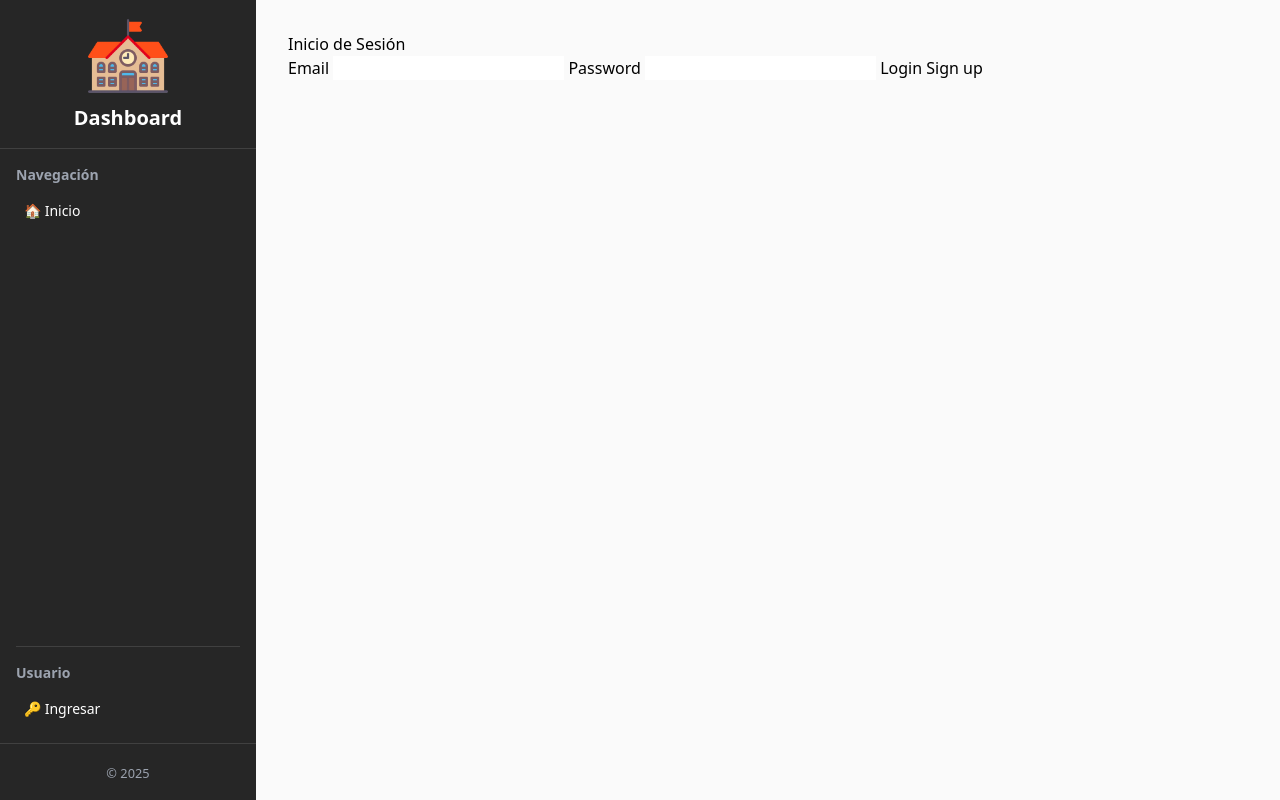
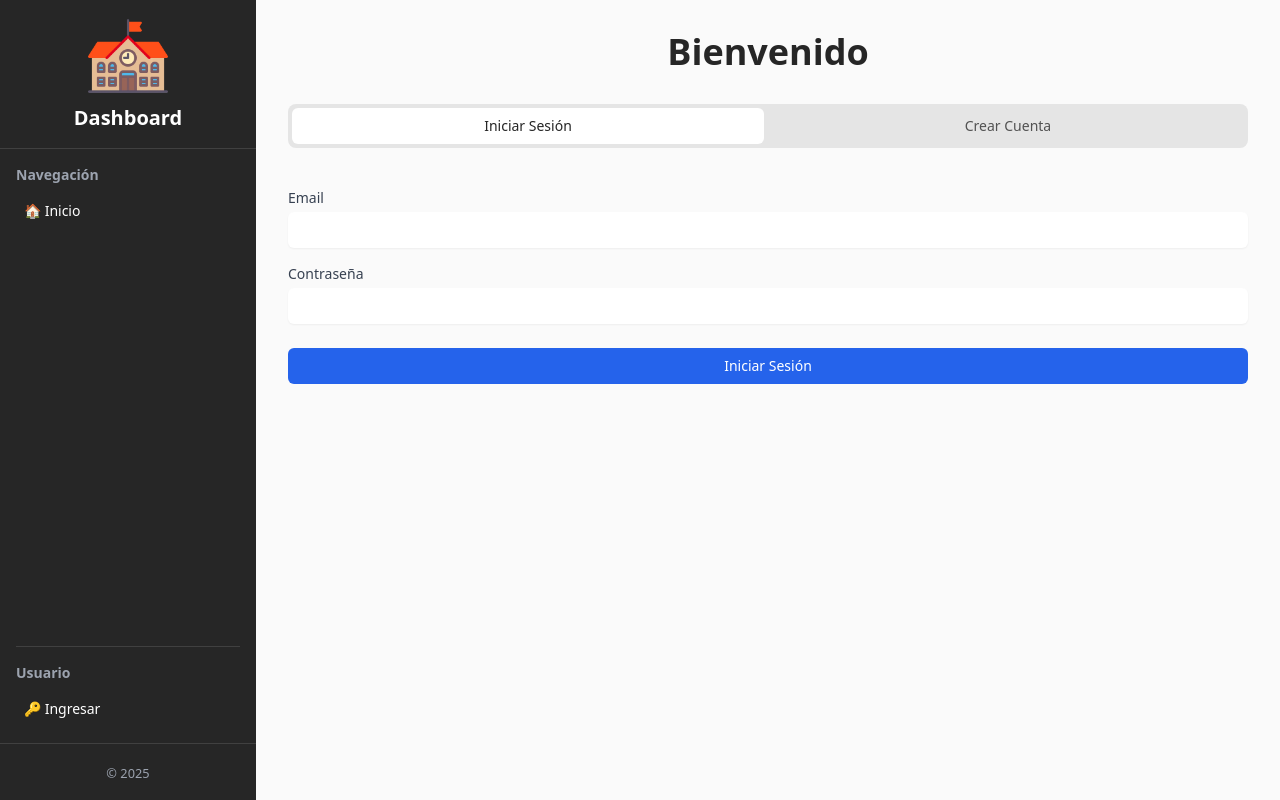
Before and after one commit to IvanGabrielYarupaitanRivera/SistemaDeGestionAcademica, a SvelteKit app: page /auth in a window 1280 px wide. Built offline with nearby package versions, Linux system fonts and the light colour scheme; no server answers.

Commit message:
Agregar formulario de inicio de sesión y registro con navegación entre pestañas

```diff
--- a/src/routes/auth/+page.svelte
+++ b/src/routes/auth/+page.svelte
@@ -1,14 +1,118 @@
-<h1>Inicio de Sesión</h1>
+<script lang="ts">
+	import { enhance } from '$app/forms';
+	import { goto } from '$app/navigation';
+	import type { ActionResult } from '@sveltejs/kit';
 
-<form method="POST" action="?/login">
-	<label>
-		Email
-		<input name="email" type="email" />
-	</label>
-	<label>
-		Password
-		<input name="password" type="password" />
-	</label>
-	<button>Login</button>
-	<button formaction="?/signup">Sign up</button>
-</form>
+	let activeTab = $state('login');
+	let { form } = $props();
+
+	const handleLogin = () => {
+		return async ({ result, update }: { result: ActionResult; update: () => Promise<void> }) => {
+			await update();
+
+			if (result.type === 'success') {
+				await goto(`/private`);
+			}
+		};
+	};
+</script>
+
+<h1 class="mb-8 text-center text-2xl font-bold text-neutral-800 sm:text-3xl lg:text-4xl">
+	Bienvenido
+</h1>
+
+<div class="mb-6 grid grid-cols-2 gap-2 rounded-lg bg-neutral-200 p-1">
+	<button
+		class="rounded-md px-4 py-2 text-sm font-medium transition-all
+        {activeTab === 'login' ? 'bg-white text-neutral-800' : 'text-neutral-600'}"
+		onclick={() => (activeTab = 'login')}
+	>
+		<h2>Iniciar Sesión</h2>
+	</button>
+	<button
+		class="rounded-md px-4 py-2 text-sm font-medium transition-all
+        {activeTab === 'signup' ? 'bg-white text-neutral-800' : 'text-neutral-600'}"
+		onclick={() => (activeTab = 'signup')}
+	>
+		<h2>Crear Cuenta</h2>
+	</button>
+</div>
+
+{#if activeTab === 'login'}
+	<section aria-labelledby="login-title">
+		<form method="POST" action="?/login" class="space-y-6" use:enhance={handleLogin}>
+			<fieldset class="space-y-4">
+				<legend class="sr-only">Credenciales de acceso</legend>
+
+				<div>
+					<label for="login-email" class="block text-sm font-medium text-gray-700"> Email </label>
+					<input
+						id="login-email"
+						name="email"
+						type="email"
+						required
+						class="mt-1 block w-full rounded-md p-2 text-sm shadow-sm focus:border-blue-500 focus:ring-blue-500"
+					/>
+				</div>
+
+				<div>
+					<label for="login-password" class="block text-sm font-medium text-gray-700">
+						Contraseña
+					</label>
+					<input
+						id="login-password"
+						name="password"
+						type="password"
+						required
+						class="mt-1 block w-full rounded-md p-2 text-sm shadow-sm focus:border-blue-500 focus:ring-blue-500"
+					/>
+				</div>
+			</fieldset>
+
+			<button
+				type="submit"
+				class="w-full rounded-md bg-blue-600 px-4 py-2 text-sm font-medium text-white hover:bg-blue-700 focus:outline-none focus:ring-2 focus:ring-blue-500 focus:ring-offset-2"
+			>
+				Iniciar Sesión
+			</button>
+		</form>
+	</section>
+{:else}
+	<section aria-labelledby="signup-title">
+		<form method="POST" action="?/signup" class="space-y-6">
+			<fieldset class="space-y-4">
+				<legend class="sr-only">Datos de registro</legend>
+
+				<div>
+					<label for="signup-email" class="block text-sm font-medium text-gray-700"> Email </label>
+					<input
+						id="signup-email"
+						name="email"
+						type="email"
+						required
+						class="mt-1 block w-full rounded-md p-2 text-sm shadow-sm focus:border-blue-500 focus:ring-blue-500"
+					/>
+				</div>
+
+				<div>
+					<label for="signup-password" class="block text-sm font-medium text-gray-700">
+						Contraseña
+					</label>
+					<input
+						id="signup-password"
+						name="password"
+						type="password"
+						required
+						class="mt-1 block w-full rounded-md p-2 text-sm shadow-sm focus:border-blue-500 focus:ring-blue-500"
+					/>
+				</div>
+			</fieldset>
+			<button
+				type="submit"
+				class="w-full rounded-md bg-green-600 px-4 py-2 text-sm font-medium text-white hover:bg-green-700 focus:outline-none focus:ring-2 focus:ring-green-500 focus:ring-offset-2"
+			>
+				Crear Cuenta
+			</button>
+		</form>
+	</section>
+{/if}
```
